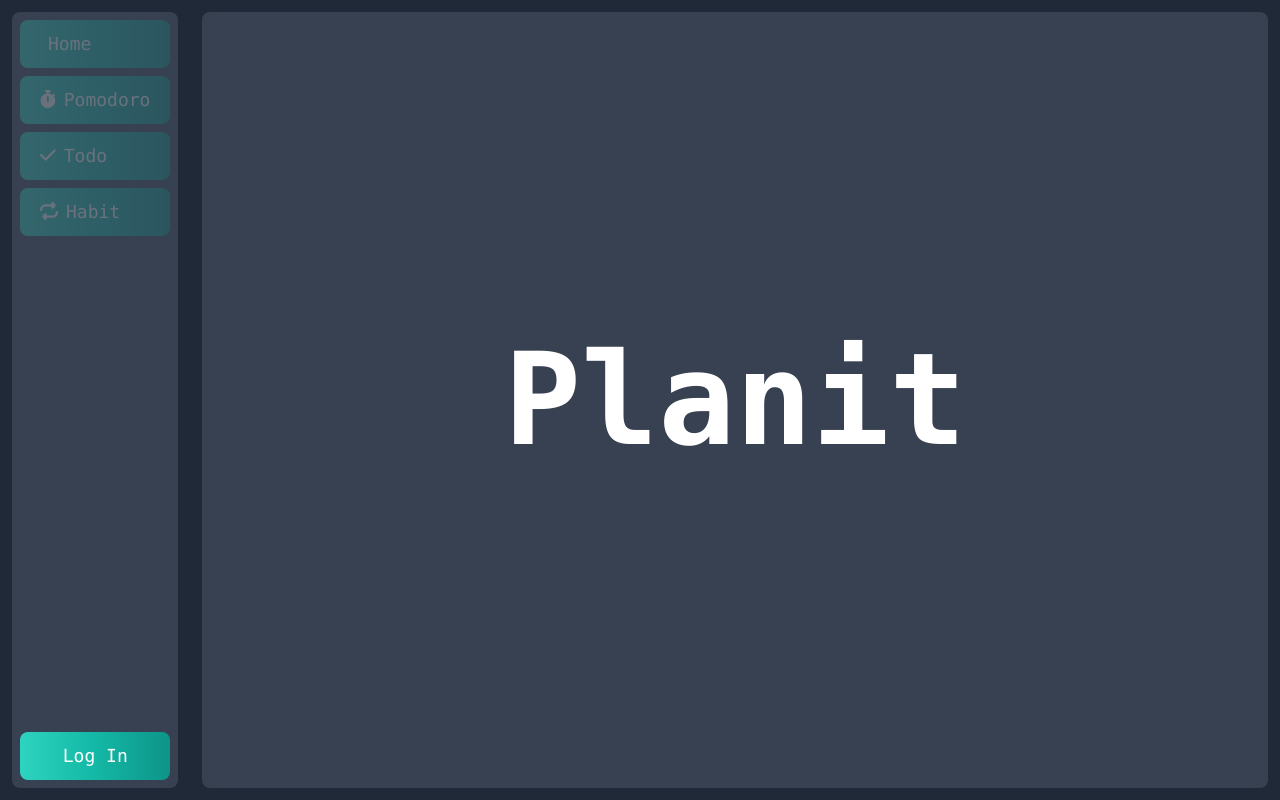
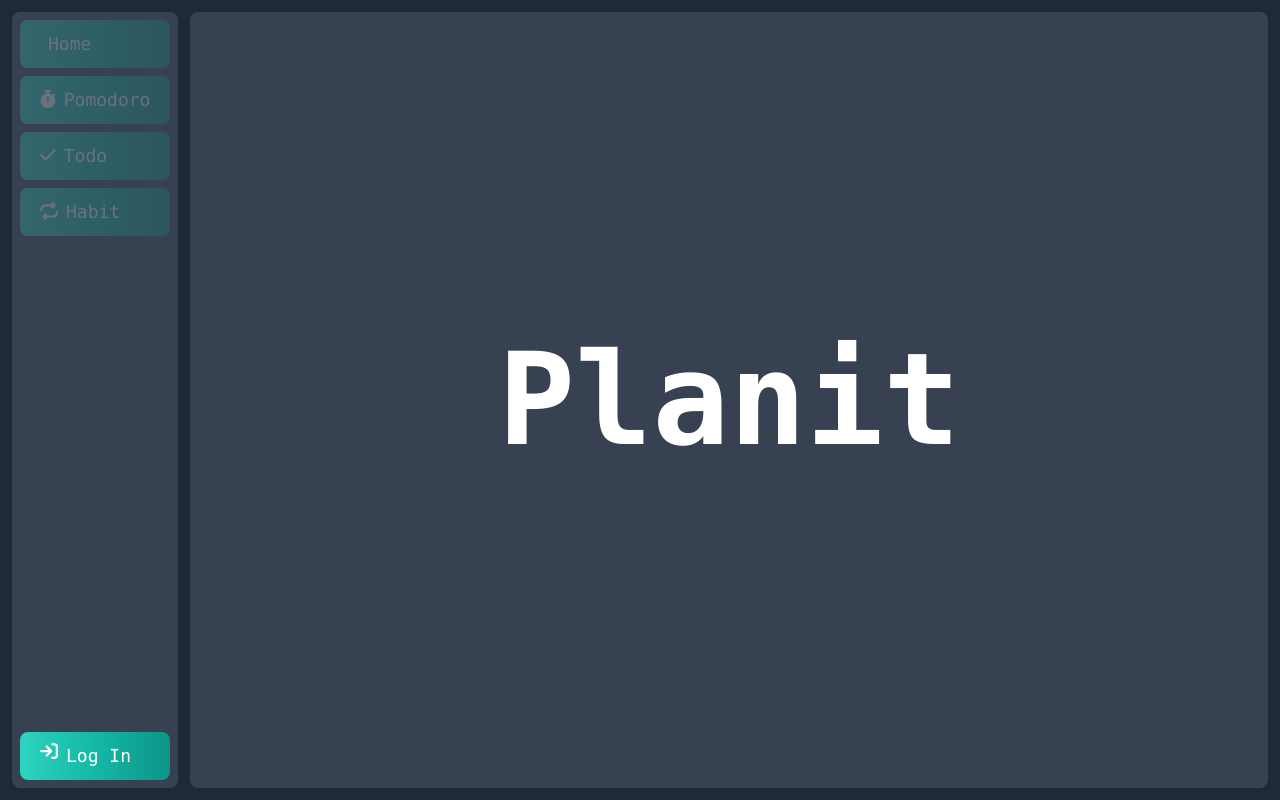
Before and after one commit to PierreMasselot1/Planit, a React (Create React App) app in the folder web/: page / in a window 1280 px wide. Built offline with nearby package versions, Linux system fonts and the light colour scheme.

Commit message:
feat(web): navbar somewhat collapsable, proper margins

```diff
--- a/web/src/components/Auth/AuthInfo.tsx
+++ b/web/src/components/Auth/AuthInfo.tsx
@@ -10,7 +10,7 @@ const UserProfile = () => {
         alt={`${user?.name}`}
         className="w-10 h-10 rounded-full"
       />
-      <span className="ml-4 font-bold text-lg truncate ...">{user?.name}</span>
+      <span className="hidden sm:block ml-4 font-bold text-lg truncate ...">{user?.name}</span>
     </div>
   );
 };
--- a/web/src/components/Auth/Login.tsx
+++ b/web/src/components/Auth/Login.tsx
@@ -1,8 +1,10 @@
 import React from "react";
 import { useAuth0 } from "@auth0/auth0-react";
+import { FontAwesomeIcon } from "@fortawesome/react-fontawesome";
+import { faSignIn, faSignOut } from "@fortawesome/free-solid-svg-icons";
 
 const LoginButton = () => {
-  const { isAuthenticated} = useAuth0();
+  const { isAuthenticated } = useAuth0();
   const { loginWithRedirect, logout } = useAuth0();
   return (
     <div className="flex">
@@ -13,7 +15,10 @@ const LoginButton = () => {
      `}
           onClick={() => logout({ returnTo: window.location.origin })}
         >
-          Log Out
+          <div className=" flex flex-row">
+            <FontAwesomeIcon icon={faSignOut} />
+            <div className="hidden sm:block ml-2"> Log Out</div>
+          </div>
         </button>
       ) : (
         <button
@@ -22,7 +27,10 @@ const LoginButton = () => {
      } `}
           onClick={() => loginWithRedirect()}
         >
-          Log In
+          <div className=" flex flex-row">
+            <FontAwesomeIcon icon={faSignIn} />
+            <div className="hidden sm:block ml-2"> Log In</div>
+          </div>
         </button>
       )}
     </div>
--- a/web/src/components/Navbar/Navbar.tsx
+++ b/web/src/components/Navbar/Navbar.tsx
@@ -4,12 +4,16 @@ import UserProfile from "../Auth/AuthInfo";
 import LoginButton from "../Auth/Login";
 import NavIcon from "./NavIcon";
 import { FontAwesomeIcon } from "@fortawesome/react-fontawesome";
-import { faStopwatch, faCheck, faRepeat } from "@fortawesome/free-solid-svg-icons";
+import {
+  faStopwatch,
+  faCheck,
+  faRepeat,
+} from "@fortawesome/free-solid-svg-icons";
 export default function Navbar() {
   const { isAuthenticated, isLoading } = useAuth0();
 
   return (
-    <div className="flex flex-col justify-between m-3 py-1 bg-gray-700 rounded-lg">
+    <div className="flex flex-col justify-between my-3 ml-3 py-1 bg-gray-700 rounded-lg">
       <Link to={"/"}>{NavIcon(undefined, "Home", !isAuthenticated)}</Link>
       <Link to={"pomodoro"}>
         {NavIcon(
@@ -19,13 +23,19 @@ export default function Navbar() {
         )}
       </Link>
       <Link to={"todo"} className=" whitespace-nowrap">
-        {NavIcon( <FontAwesomeIcon icon={faCheck} />, "Todo", !isAuthenticated)}
+        {NavIcon(<FontAwesomeIcon icon={faCheck} />, "Todo", !isAuthenticated)}
       </Link>
-      <Link to={"habit"}>{NavIcon( <FontAwesomeIcon icon={faRepeat} />, "Habit", !isAuthenticated)}</Link>
+      <Link to={"habit"}>
+        {NavIcon(
+          <FontAwesomeIcon icon={faRepeat} />,
+          "Habit",
+          !isAuthenticated
+        )}
+      </Link>
 
       <div className="mt-auto">
         {!isLoading && isAuthenticated && (
-          <div className="text-white outline outline-gray-800 outline- font-medium rounded-lg text-lg px-3 py-1.5 text-center mx-3 my-2">
+          <div className="sm:text-white sm:outline outline-gray-800 outline- font-medium rounded-lg text-lg sm:px-3 py-1.5 text-center sm:mx-3 sm:my-2">
             <UserProfile />
           </div>
         )}
```
